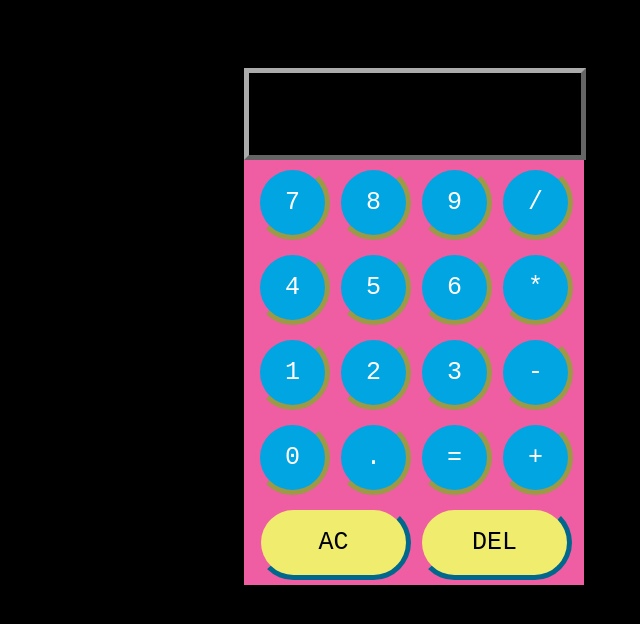
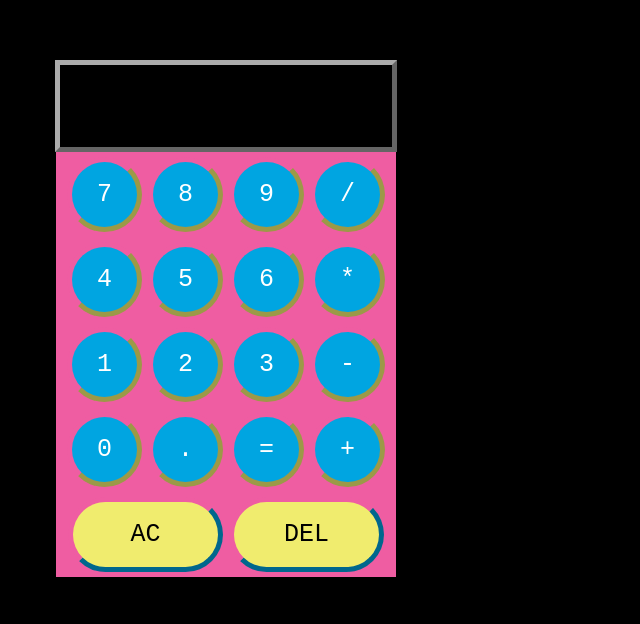
Before and after one commit to hhensl2/DES350, a plain HTML site: page calculator_redesign_css.html in a window 1280 px wide. Shown: the whole page, without its empty margins (414-1054 px from the left). Drawn offline with Linux system fonts and the light colour scheme.

Commit message:
Add files via upload

```diff
--- a/calculator_redesign_css.html
+++ b/calculator_redesign_css.html
@@ -134,12 +134,13 @@
 		width: 328px;
 		height: 80px;
 		font-size: 25px;
-		margin: 60px auto auto auto;
 		text-align: right;
+		webkit-text-fill-color: #fff;
 	}
 
 	#top_display {
-		margin-left: 650px;
+		margin-top: 60px;
+		webkit-text-fill-color: #fff;
 	}
 
 
@@ -152,11 +153,12 @@
 		border-top-color: black;
 		border-width: thick;
 		align-content: center;
-		margin-left: 650px;
 		width: 340px;
 		height: 85px;
 		text-align: center;
+		margin: auto;
 	}
+
 
 
 </style>
@@ -172,7 +174,9 @@
 <div id="myCalculator">
 
 <div id="top_display">
+<center>
 <input type="text" name="display" id="display" disabled>
+</center>
 </div>
 
 <div class="inputRow">
```
